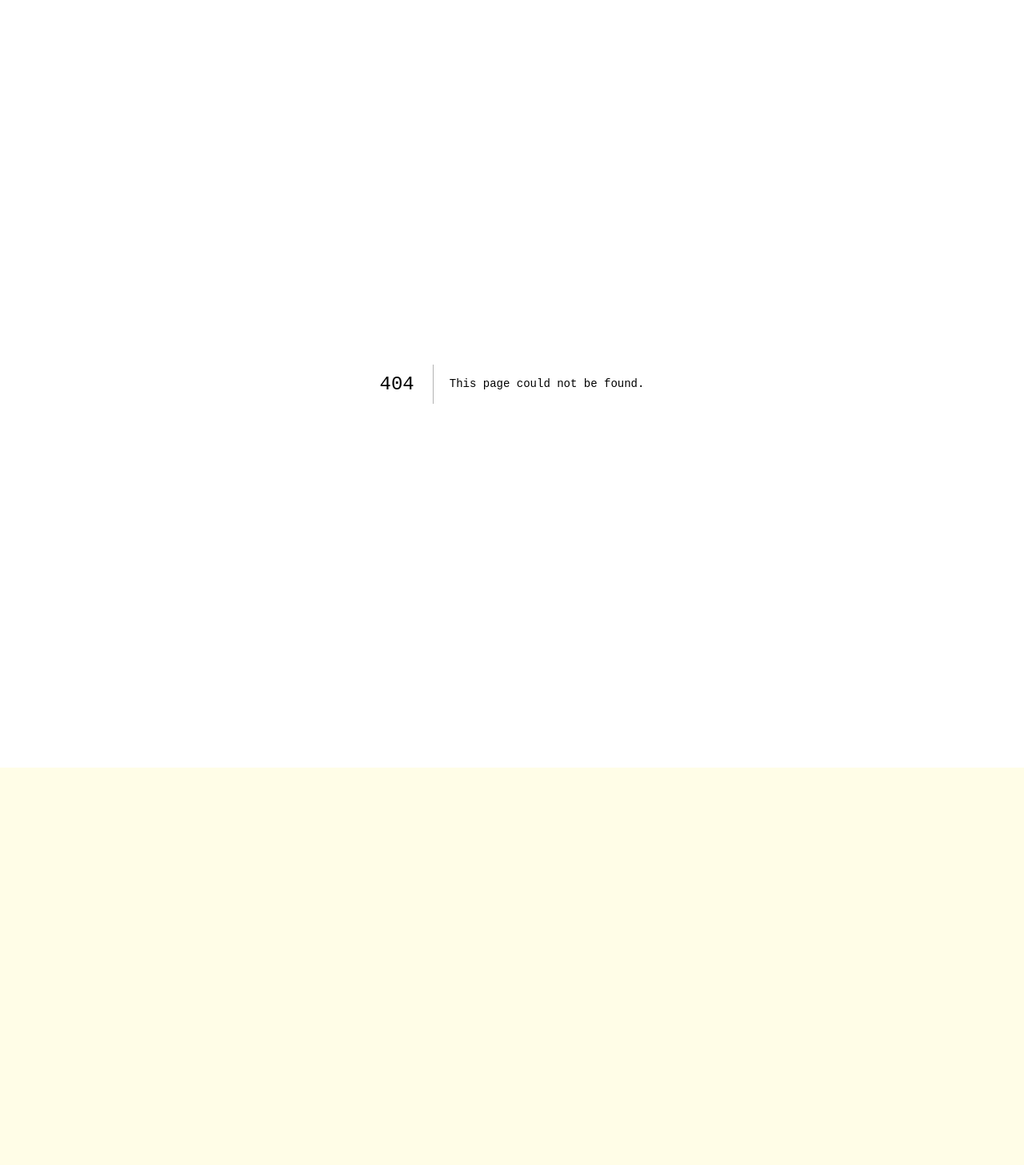
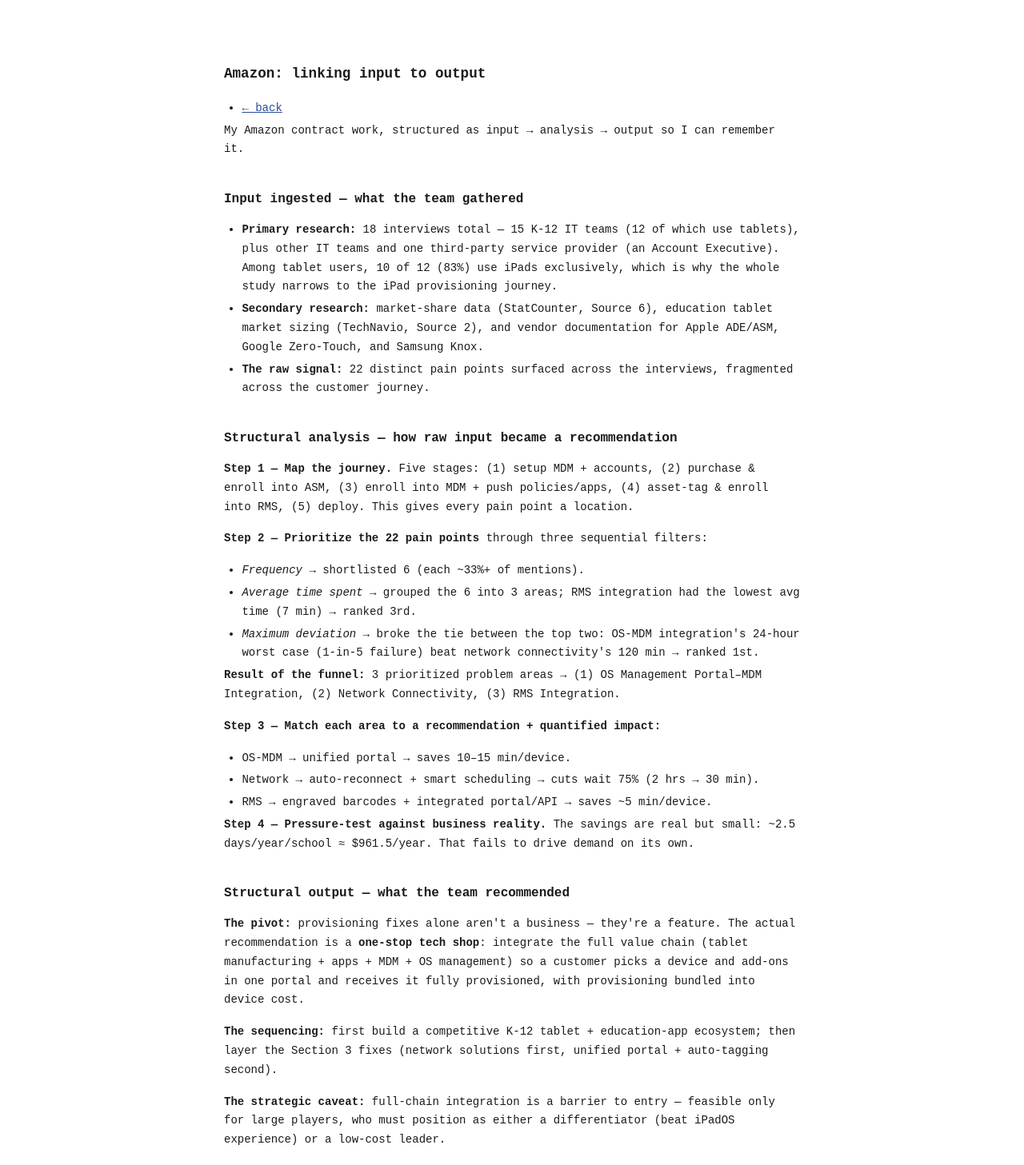
Before and after one commit to ballyc/site, a Next.js app: page /experience in a window 1280 px wide. Before the commit this address had no page. Shown: the top 1457 px of the page at 80% size. Before the commit the page ends 960 px from the top, so only its background shows below. Built offline with nearby package versions, Linux system fonts and the light colour scheme.

Commit message:
quick add experience

```diff
--- /dev/null
+++ b/src/app/experience/page.tsx
@@ -0,0 +1,87 @@
+import Link from "next/link";
+
+export default function AmazonExperiencePage() {
+  return (
+    <main>
+
+      <h1>Amazon: linking input to output</h1>
+
+      <ul>
+        <li><Link href="/">← back</Link></li>
+      </ul>
+
+      <p>
+        My Amazon contract work, structured as input → analysis → output so I can remember it.
+      </p>
+
+      <h2>Input ingested — what the team gathered</h2>
+
+      <ul>
+        <li><strong>Primary research:</strong> 18 interviews total — 15 K-12 IT teams (12 of which use tablets), plus other IT teams and one third-party service provider (an Account Executive). Among tablet users, 10 of 12 (83%) use iPads exclusively, which is why the whole study narrows to the iPad provisioning journey.</li>
+        <li><strong>Secondary research:</strong> market-share data (StatCounter, Source 6), education tablet market sizing (TechNavio, Source 2), and vendor documentation for Apple ADE/ASM, Google Zero-Touch, and Samsung Knox.</li>
+        <li><strong>The raw signal:</strong> 22 distinct pain points surfaced across the interviews, fragmented across the customer journey.</li>
+      </ul>
+
+      <h2>Structural analysis — how raw input became a recommendation</h2>
+
+      <p>
+        <strong>Step 1 — Map the journey.</strong> Five stages: (1) setup MDM + accounts, (2) purchase & enroll into ASM, (3) enroll into MDM + push policies/apps, (4) asset-tag & enroll into RMS, (5) deploy. This gives every pain point a location.
+      </p>
+
+      <p>
+        <strong>Step 2 — Prioritize the 22 pain points</strong> through three sequential filters:
+      </p>
+
+      <ul>
+        <li><em>Frequency</em> → shortlisted 6 (each ~33%+ of mentions).</li>
+        <li><em>Average time spent</em> → grouped the 6 into 3 areas; RMS integration had the lowest avg time (7 min) → ranked 3rd.</li>
+        <li><em>Maximum deviation</em> → broke the tie between the top two: OS-MDM integration&apos;s 24-hour worst case (1-in-5 failure) beat network connectivity&apos;s 120 min → ranked 1st.</li>
+      </ul>
+
+      <p>
+        <strong>Result of the funnel:</strong> 3 prioritized problem areas → (1) OS Management Portal–MDM Integration, (2) Network Connectivity, (3) RMS Integration.
+      </p>
+
+      <p>
+        <strong>Step 3 — Match each area to a recommendation + quantified impact:</strong>
+      </p>
+
+      <ul>
+        <li>OS-MDM → unified portal → saves 10–15 min/device.</li>
+        <li>Network → auto-reconnect + smart scheduling → cuts wait 75% (2 hrs → 30 min).</li>
+        <li>RMS → engraved barcodes + integrated portal/API → saves ~5 min/device.</li>
+      </ul>
+
+      <p>
+        <strong>Step 4 — Pressure-test against business reality.</strong> The savings are real but small: ~2.5 days/year/school ≈ $961.5/year. That fails to drive demand on its own.
+      </p>
+
+      <h2>Structural output — what the team recommended</h2>
+
+      <p>
+        <strong>The pivot:</strong> provisioning fixes alone aren&apos;t a business — they&apos;re a feature. The actual recommendation is a <strong>one-stop tech shop</strong>: integrate the full value chain (tablet manufacturing + apps + MDM + OS management) so a customer picks a device and add-ons in one portal and receives it fully provisioned, with provisioning bundled into device cost.
+      </p>
+
+      <p>
+        <strong>The sequencing:</strong> first build a competitive K-12 tablet + education-app ecosystem; then layer the Section 3 fixes (network solutions first, unified portal + auto-tagging second).
+      </p>
+
+      <p>
+        <strong>The strategic caveat:</strong> full-chain integration is a barrier to entry — feasible only for large players, who must position as either a differentiator (beat iPadOS experience) or a low-cost leader.
+      </p>
+
+      <h2>One-line mental model</h2>
+
+      <p>
+        <strong>Input:</strong> 18 interviews + market data → 22 pain points.<br></br>
+        <strong>Analysis:</strong> map to 5-stage journey → 3-filter funnel (frequency → time → deviation) → 3 prioritized areas with quantified fixes → reality check ($961.5/yr is too small).<br></br>
+        <strong>Output:</strong> don&apos;t sell provisioning, sell a one-stop tech shop — build the device first, sequence the fixes, and only large players can win.
+      </p>
+
+      <p>
+        The hook to remember it: <strong>the analysis solves the provisioning problem, but the output reframes it</strong> — the real finding is that solving provisioning isn&apos;t enough.
+      </p>
+
+    </main>
+  )
+}
--- a/src/app/page.tsx
+++ b/src/app/page.tsx
@@ -27,6 +27,12 @@
         <li><a href="#">independent paper:</a> on game theory & the AI Capex hyperscaler race (2025) <span className="note-date">— coming soon</span></li>
       </ul>
 
+      <h2>## Experience snapshots</h2>
+
+      <ul>
+        <li><span className="proj">Amazon Lab126 contract work</span>; recap note [ <a href="/experience">notes</a> ]</li>
+      </ul>
+
     </main>
   )
 }
```
Also changed, not shown: src/app/experience/Amazon_linking input to output.md (added, +44 -0 lines).
